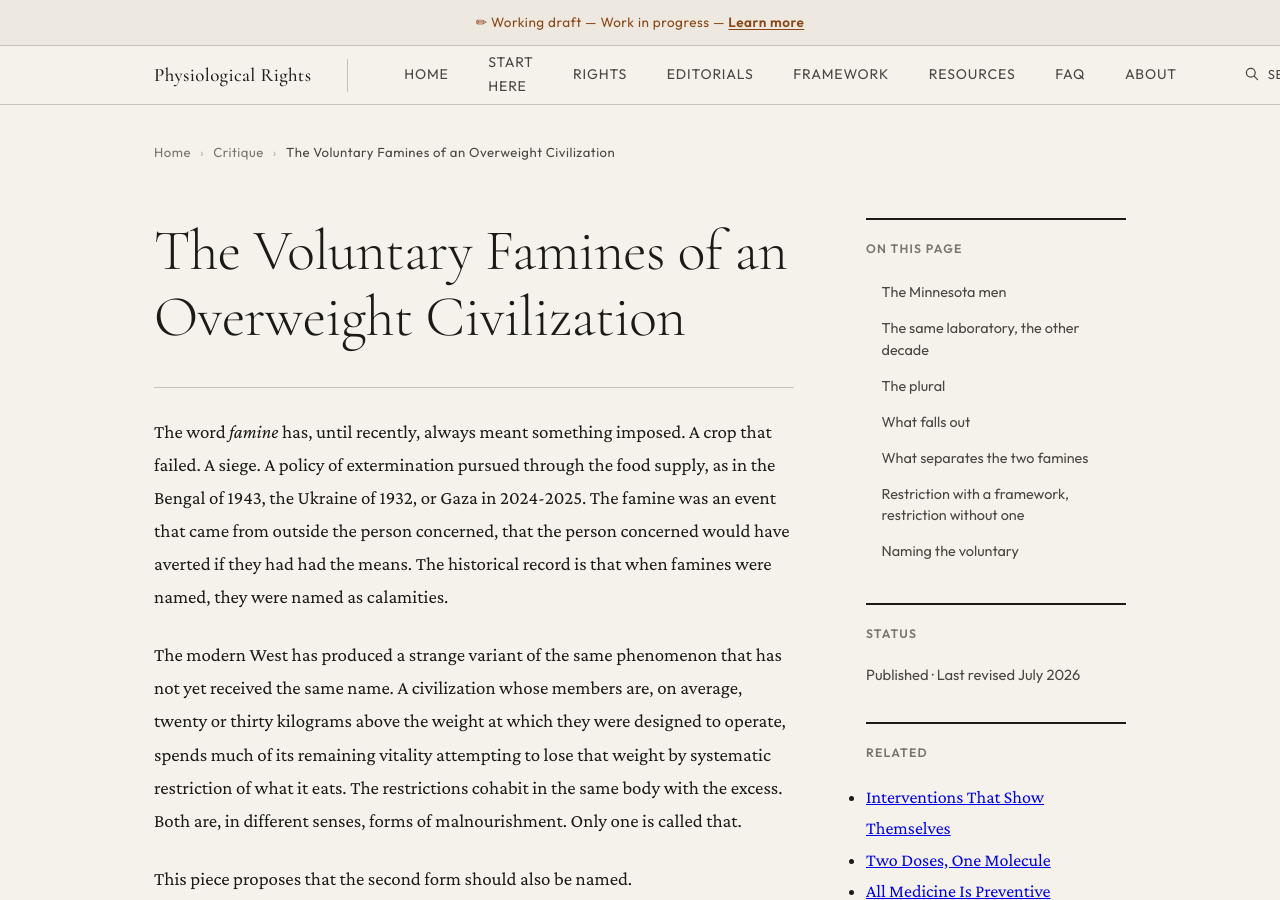
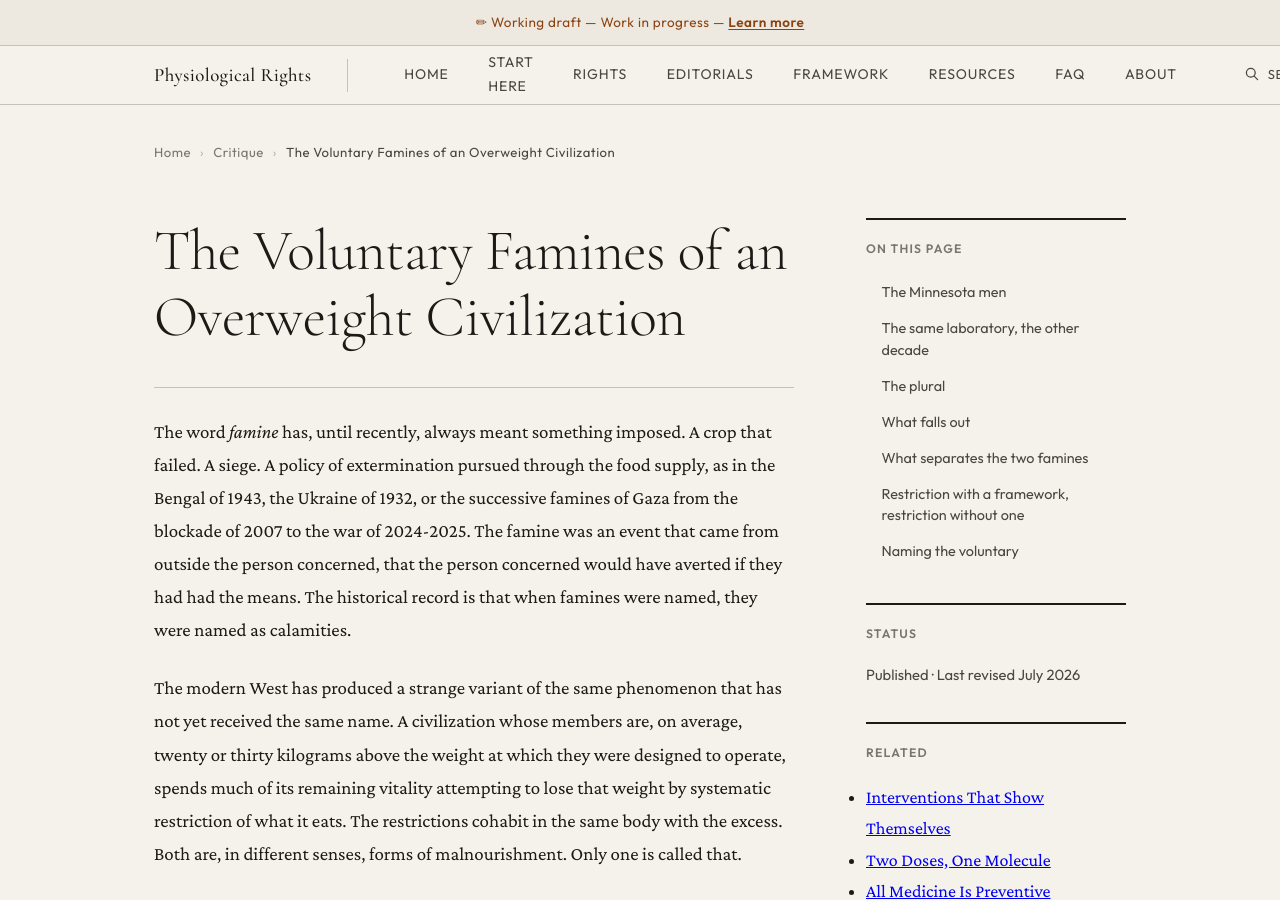
Before and after one commit to PerigGouanvic/physiological-rights, a Jekyll site: the page built from _critique/the-voluntary-famines-of-an-overweight-civilization.md, in a window 1280 px wide and 900 px high. Built offline with Jekyll 4.4.1, drawn with Linux system fonts in a browser that asks for light colours.

Commit message:
edit(voluntary-famines): Gaza had successive famines, not one
Blockade of 2007 already produced documented food-supply restriction and
recurring crises long before the war of 2024-2025. The plural is the
honest reading.

Co-Authored-By: Claude Opus 4.7 <noreply@anthropic.com>

```diff
--- a/_critique/the-voluntary-famines-of-an-overweight-civilization.md
+++ b/_critique/the-voluntary-famines-of-an-overweight-civilization.md
@@ -23,7 +23,7 @@ title: The Voluntary Famines of an Overweight Civilization
 
 # The Voluntary Famines of an Overweight Civilization
 
-The word *famine* has, until recently, always meant something imposed. A crop that failed. A siege. A policy of extermination pursued through the food supply, as in the Bengal of 1943, the Ukraine of 1932, or Gaza in 2024-2025. The famine was an event that came from outside the person concerned, that the person concerned would have averted if they had had the means. The historical record is that when famines were named, they were named as calamities.
+The word *famine* has, until recently, always meant something imposed. A crop that failed. A siege. A policy of extermination pursued through the food supply, as in the Bengal of 1943, the Ukraine of 1932, or the successive famines of Gaza from the blockade of 2007 to the war of 2024-2025. The famine was an event that came from outside the person concerned, that the person concerned would have averted if they had had the means. The historical record is that when famines were named, they were named as calamities.
 
 The modern West has produced a strange variant of the same phenomenon that has not yet received the same name. A civilization whose members are, on average, twenty or thirty kilograms above the weight at which they were designed to operate, spends much of its remaining vitality attempting to lose that weight by systematic restriction of what it eats. The restrictions cohabit in the same body with the excess. Both are, in different senses, forms of malnourishment. Only one is called that.
 
```
